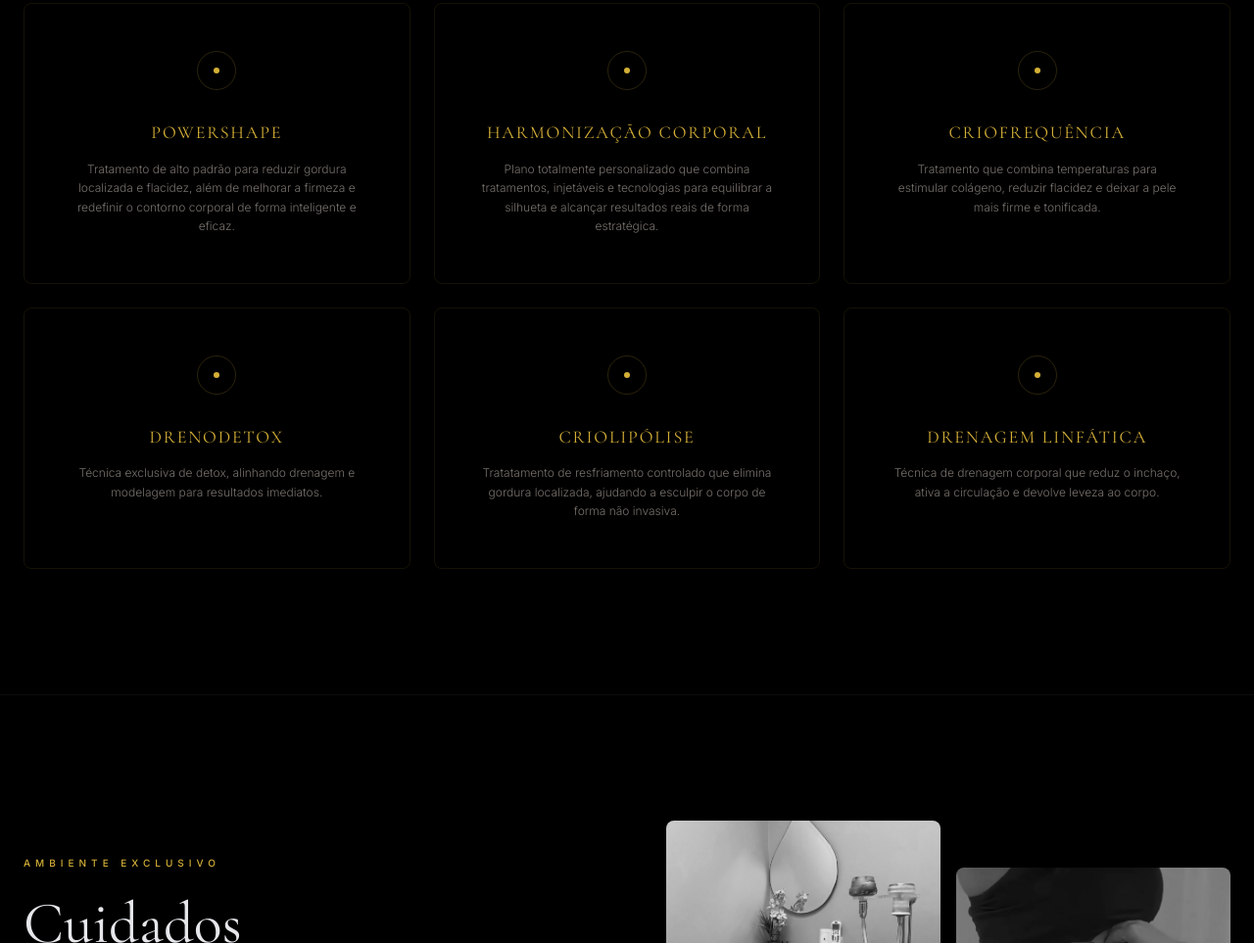
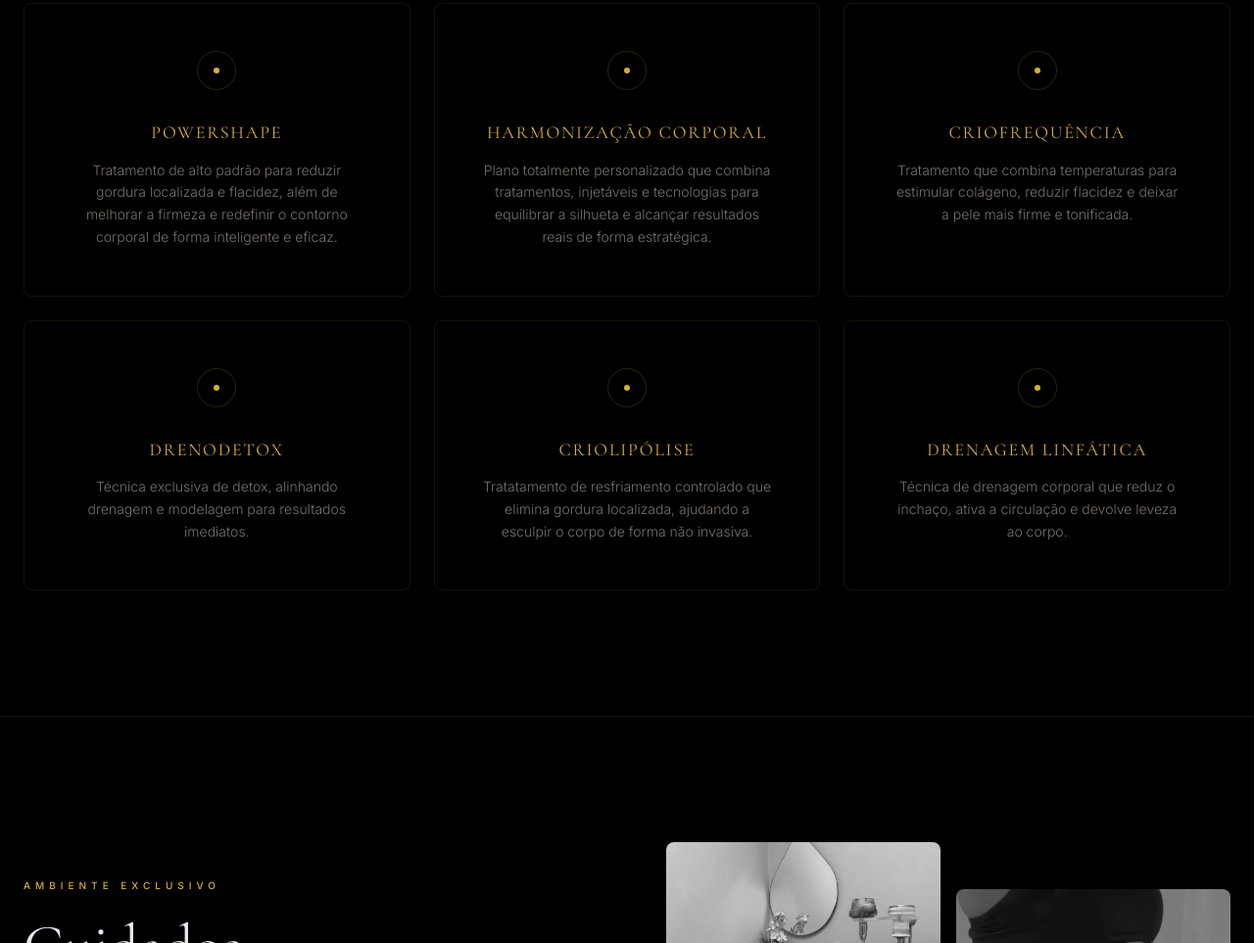
Before and after one commit to tiotales1983/estetica-arlete, a plain HTML site: page corporal/index.html in a window 1280 px wide. Shown: the part 1133-2096 px from the top of the page at 98% size. Drawn offline with nearby package versions, Linux system fonts and the light colour scheme.

Commit message:
Update index.html

```diff
--- a/corporal/index.html
+++ b/corporal/index.html
@@ -112,10 +112,9 @@
         </div>
     </nav>
 
-    <!-- Seção Hero (Conforme o print: Cuidados Corporais) -->
+    <!-- Seção Hero -->
     <section class="relative h-screen flex items-center overflow-hidden">
         <div class="absolute inset-0 z-0">
-            <!-- Imagem de fundo focada em tratamentos corporais -->
             <img src="../assets/Hero Corporal.jpeg"
                  class="w-full h-full object-cover opacity-40">
             <div class="absolute inset-0 bg-gradient-to-r from-black via-black/60 to-transparent"></div>
@@ -153,7 +152,7 @@
                         <div class="w-1.5 h-1.5 bg-gold rounded-full"></div>
                     </div>
                     <h4 class="text-gold font-serif text-lg tracking-widest uppercase mb-4 leading-tight">PowerShape</h4>
-                    <p class="text-stone-500 text-xs leading-relaxed font-light">Tratamento de alto padrão para reduzir gordura localizada e flacidez, além de melhorar a firmeza e redefinir o contorno corporal de forma inteligente e eficaz.</p>
+                    <p class="text-stone-500 text-sm leading-relaxed font-light">Tratamento de alto padrão para reduzir gordura localizada e flacidez, além de melhorar a firmeza e redefinir o contorno corporal de forma inteligente e eficaz.</p>
                 </div>
                 <!-- Card 2 -->
                 <div class="gold-border-card p-12 rounded-lg text-center">
@@ -161,7 +160,7 @@
                         <div class="w-1.5 h-1.5 bg-gold rounded-full"></div>
                     </div>
                     <h4 class="text-gold font-serif text-lg tracking-widest uppercase mb-4 leading-tight">Harmonização Corporal</h4>
-                    <p class="text-stone-500 text-xs leading-relaxed font-light">Plano totalmente personalizado que combina tratamentos, injetáveis e tecnologias para equilibrar a silhueta e alcançar resultados reais de forma estratégica.</p>
+                    <p class="text-stone-500 text-sm leading-relaxed font-light">Plano totalmente personalizado que combina tratamentos, injetáveis e tecnologias para equilibrar a silhueta e alcançar resultados reais de forma estratégica.</p>
                 </div>
                 <!-- Card 3 -->
                 <div class="gold-border-card p-12 rounded-lg text-center">
@@ -169,7 +168,7 @@
                         <div class="w-1.5 h-1.5 bg-gold rounded-full"></div>
                     </div>
                     <h4 class="text-gold font-serif text-lg tracking-widest uppercase mb-4 leading-tight">Criofrequência</h4>
-                    <p class="text-stone-500 text-xs leading-relaxed font-light">Tratamento que combina temperaturas para estimular colágeno, reduzir flacidez e deixar a pele mais firme e tonificada.</p>
+                    <p class="text-stone-500 text-sm leading-relaxed font-light">Tratamento que combina temperaturas para estimular colágeno, reduzir flacidez e deixar a pele mais firme e tonificada.</p>
                 </div>
                 <!-- Card 4 -->
                 <div class="gold-border-card p-12 rounded-lg text-center">
@@ -177,7 +176,7 @@
                         <div class="w-1.5 h-1.5 bg-gold rounded-full"></div>
                     </div>
                     <h4 class="text-gold font-serif text-lg tracking-widest uppercase mb-4 leading-tight">Drenodetox</h4>
-                    <p class="text-stone-500 text-xs leading-relaxed font-light">Técnica exclusiva de detox, alinhando drenagem e modelagem para resultados imediatos.</p>
+                    <p class="text-stone-500 text-sm leading-relaxed font-light">Técnica exclusiva de detox, alinhando drenagem e modelagem para resultados imediatos.</p>
                 </div>
                 <!-- Card 5 -->
                 <div class="gold-border-card p-12 rounded-lg text-center">
@@ -185,7 +184,7 @@
                         <div class="w-1.5 h-1.5 bg-gold rounded-full"></div>
                     </div>
                     <h4 class="text-gold font-serif text-lg tracking-widest uppercase mb-4 leading-tight">Criolipólise</h4>
-                    <p class="text-stone-500 text-xs leading-relaxed font-light">Tratatamento de resfriamento controlado que elimina gordura localizada, ajudando a esculpir o corpo de forma não invasiva.</p>
+                    <p class="text-stone-500 text-sm leading-relaxed font-light">Tratatamento de resfriamento controlado que elimina gordura localizada, ajudando a esculpir o corpo de forma não invasiva.</p>
                 </div>
                 <!-- Card 6 -->
                 <div class="gold-border-card p-12 rounded-lg text-center">
@@ -193,13 +192,13 @@
                         <div class="w-1.5 h-1.5 bg-gold rounded-full"></div>
                     </div>
                     <h4 class="text-gold font-serif text-lg tracking-widest uppercase mb-4 leading-tight">Drenagem Linfática</h4>
-                    <p class="text-stone-500 text-xs leading-relaxed font-light">Técnica de drenagem corporal que reduz o inchaço, ativa a circulação e devolve leveza ao corpo.</p>
+                    <p class="text-stone-500 text-sm leading-relaxed font-light">Técnica de drenagem corporal que reduz o inchaço, ativa a circulação e devolve leveza ao corpo.</p>
                 </div>
             </div>
         </div>
     </section>
 
-    <!-- Seção O Nosso Santuário (Efeito P&B conforme solicitado) -->
+    <!-- Seção O Nosso Santuário -->
     <section class="py-32 bg-darkBody border-t border-white/5">
         <div class="max-w-7xl mx-auto px-6">
             <div class="grid grid-cols-1 lg:grid-cols-2 gap-20 items-center">
@@ -220,7 +219,7 @@
                     </div>
                 </div>
 
-                <!-- Mosaico com Efeito Hover (Fica colorido ao passar o mouse) -->
+                <!-- Mosaico com Efeito Hover -->
                 <div class="grid grid-cols-2 gap-4">
                     <div class="space-y-4">
                         <img src="../assets/Corporal (1).jpeg" class="img-hover-effect rounded-lg w-full h-64 object-cover">
@@ -235,7 +234,7 @@
         </div>
     </section>
 
-    <!-- Depoimentos (Específicos Corporais do print) -->
+    <!-- Depoimentos -->
     <section class="py-32 bg-black">
         <div class="max-w-5xl mx-auto px-6 text-center">
             <i data-lucide="quote" class="w-12 h-12 text-gold/20 mx-auto mb-10"></i>
```
